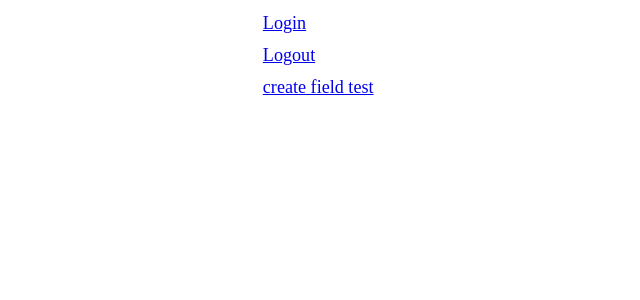
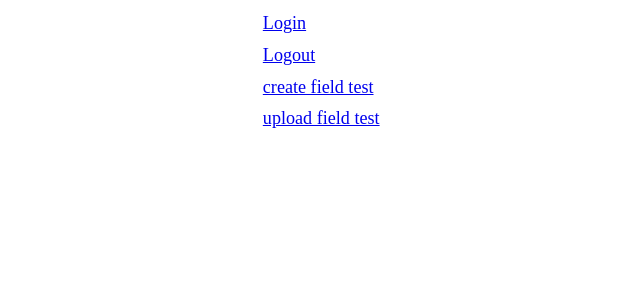
Before and after one commit to mcharlesmorrison/fieldTestBuddy, a Flask app: page / in a window 1280 px wide. Shown: the part 171-471 px from the top of the page, without its empty margins (68-708 px from the left). Run offline with Flask 2, Linux system fonts and the light colour scheme.

Commit message:
U1 is done <3

```diff
--- a/ftb/application.py
+++ b/ftb/application.py
@@ -6,7 +6,12 @@ from flask import Flask, render_template, redirect, url_for, flash, session, req
 
 from typing import Dict, List, Any
 
-from forms import LoginForm, CreateFieldTestForm
+from forms import LoginForm, CreateFieldTestForm, FieldTestForm
+
+
+"""
+this file is SO messsy must be refactored
+"""
 
 
 application = Flask(__name__)
@@ -19,9 +24,11 @@ application.secret_key = "i am a secret key"
 
 User = Dict[str, Any]
 
+mock_field_test_defn_db: Dict[str, List[Any]] = dict()
 mock_field_test_db: Dict[str, List[Any]] = dict()
 mock_user_db: Dict[str, User] = dict()
 
+mock_field_test_defn_db["casslabs"] = ["test", "integer", None, True]
 mock_user_db["admin"] = {"username": "admin", "is_admin": True, "corp": "casslabs"}
 
 
@@ -132,12 +139,48 @@ def create_field_test():
         )
         flash("Field Test Created!", "success")
         # TODO add field test to db, etc
-        mock_field_test_db[form.field_test_type.data] = field_test_defn
-        print(mock_field_test_db)
+        mock_field_test_defn_db[form.field_test_type.data] = field_test_defn
+        print(mock_field_test_defn_db)
         return redirect(url_for("home"))
 
     return render_template("field_tester_pages/create_field_test.html", form=form)
 
 
+@application.route("/field_test/upload_field_test", methods=["GET", "POST"])
+def upload_field_test():
+    """
+    this is "U1" in the wireframes
+    """
+
+    if "username" not in session:
+        flash("You must be logged in and an admin to upload a field test", "danger")
+        return redirect(url_for("login"))
+
+    application.logger.info(f"{session['username']} is uploading a field test")
+
+    field_test_form = FieldTestForm()
+
+    field_test_types = list(mock_field_test_defn_db.keys())
+
+    field_test_form.field_test_type.choices = field_test_types
+
+    if field_test_form.validate_on_submit():
+        # TODO do i have to escape here?
+        field_test_type = field_test_form.field_test_type.data
+        # TODO check that field_test_type is actually in db, though it should always since this is fm dropdown
+        mock_field_test_defn_db[field_test_type]
+        # TODO add field test to db, etc
+        flash("Field Test Selected!", "success")
+        return redirect(url_for("home"))
+    else:
+        # log form errors
+        application.logger.error(f"form errors: {field_test_form.errors}")
+        field_test_types = list(mock_field_test_defn_db.keys())
+        application.logger.info(f"field tests: {field_test_types}")
+        return render_template(
+            "field_tester_pages/field_test_selector.html", form=field_test_form
+        )
+
+
 if __name__ == "__main__":
     application.run(debug=True)
--- a/ftb/forms.py
+++ b/ftb/forms.py
@@ -59,8 +59,8 @@ class FieldTestForm(FlaskForm):
     only mandatory field (for now) is the field test type.
     """
 
-    # field defined from the field test type
     field_test_type = SelectField("field_test_type", choices=[])
+    submit = SubmitField("submit")
 
 
 class CreateFieldTestForm(FlaskForm):
--- a/ftb/templates/field_tester_pages/field_test_submission.html
+++ b/ftb/templates/field_tester_pages/field_test_submission.html
@@ -4,7 +4,6 @@
     <h1>Field Test Submission</h1>
     <form action="{{ url_for('field_test_submission') }}" method="post" enctype="multipart/form-data">
         {{ form.hidden_tag() }}
-        <div>{{ form.field_test_name.label }} {{ form.field_test_name }}</div>
-        <div>{{ form.submit() }}</div>
+        <!-- How do we render variable # of fields? -->
     </form>
 {% endblock %}
--- a/ftb/templates/index.html
+++ b/ftb/templates/index.html
@@ -5,5 +5,6 @@
   <a href="/login">Login</a>
   <a href="/logout">Logout</a>
   <a href="/field_test/create">create field test</a>
+  <a href="/field_test/upload_field_test">upload field test</a>
 </div>
 {% endblock %}
```
Also changed, not shown: ftb/templates/field_tester_pages/field_test_selector.html (added, +9 -0 lines).
